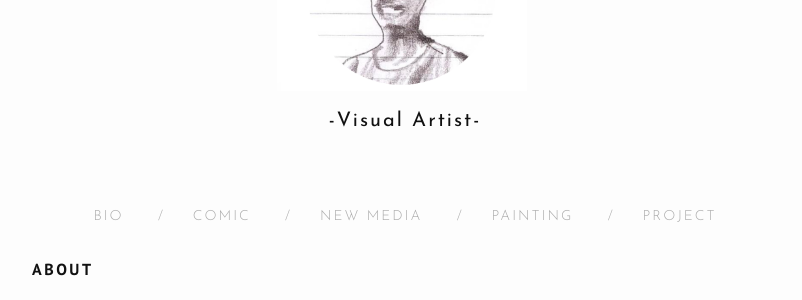
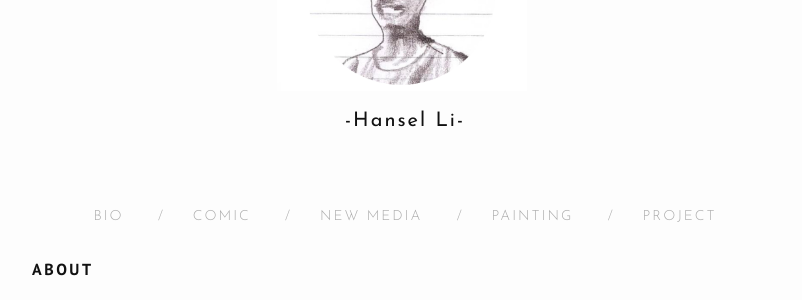
Before and after one commit to Hanseli/hanseli.github.io, a Jekyll site: the page built from index.html, in a window 1280 px wide. Shown: the part 166-466 px from the top of the page, without its empty margins (238-1040 px from the left). Built offline with Jekyll 4.4.1, drawn with Linux system fonts in a browser that asks for light colours; nearby versions of some CDN libraries; the list of posts is cut into pages by our own code.

Commit message:
Update _config.yml

```diff
--- a/_config.yml
+++ b/_config.yml
@@ -8,7 +8,7 @@
 # Site settings
 title: HANSEL LI
 email: hanseli852@gmail.com
-description: -Visual Artist-
+description: -Hansel Li-
 baseurl: "" # the subpath of your site, e.g. /blog
 url: "" # the base hostname & protocol for your site
 twitter_username: Hanseli
```
